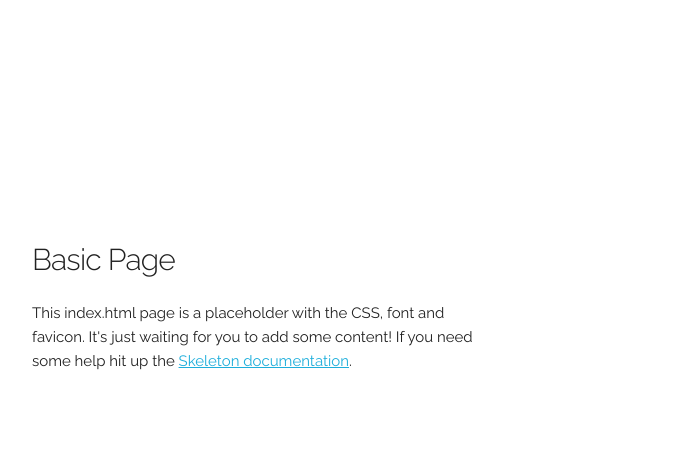
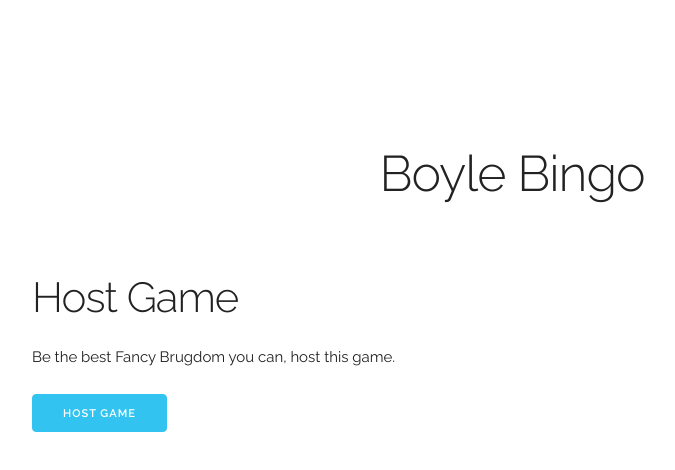
Before and after one commit to jorzhikgit/game-site, a plain HTML site: page index.html in a window 1280 px wide. Shown: the whole page, without its empty margins (128-803 px from the left). Drawn offline with Linux system fonts and the light colour scheme.

Commit message:
Created a simple page with a button that can be used to host a game

```diff
--- a/css/skeleton.css
+++ b/css/skeleton.css
@@ -369,6 +369,10 @@ form {
   float: right; }
 .u-pull-left {
   float: left; }
+.u-text-center {
+  text-align: center; }
+.u-block-center {
+  margin: inherit auto; }
 
 
 /* Misc
--- a/index.html
+++ b/index.html
@@ -2,45 +2,34 @@
 <html lang="en">
 <head>
 
-  <!-- Basic Page Needs
-  –––––––––––––––––––––––––––––––––––––––––––––––––– -->
   <meta charset="utf-8">
-  <title>Your page title here :)</title>
-  <meta name="description" content="">
-  <meta name="author" content="">
-
-  <!-- Mobile Specific Metas
-  –––––––––––––––––––––––––––––––––––––––––––––––––– -->
+  <title>Boyle Bingo</title>
+  <meta name="description" content="The digital version of Boyle Bingo from Brooklyn Nine-Nine">
   <meta name="viewport" content="width=device-width, initial-scale=1">
 
-  <!-- FONT
-  –––––––––––––––––––––––––––––––––––––––––––––––––– -->
   <link href="//fonts.googleapis.com/css?family=Raleway:400,300,600" rel="stylesheet" type="text/css">
-
-  <!-- CSS
-  –––––––––––––––––––––––––––––––––––––––––––––––––– -->
   <link rel="stylesheet" href="css/normalize.css">
   <link rel="stylesheet" href="css/skeleton.css">
 
-  <!-- Favicon
-  –––––––––––––––––––––––––––––––––––––––––––––––––– -->
   <link rel="icon" type="image/png" href="images/favicon.png">
 
 </head>
 <body>
 
-  <!-- Primary Page Layout
-  –––––––––––––––––––––––––––––––––––––––––––––––––– -->
   <div class="container">
     <div class="row">
-      <div class="one-half column" style="margin-top: 25%">
-        <h4>Basic Page</h4>
-        <p>This index.html page is a placeholder with the CSS, font and favicon. It's just waiting for you to add some content! If you need some help hit up the <a href="http://www.getskeleton.com">Skeleton documentation</a>.</p>
+      <div class="twelve columns" style="margin-top: 15%">
+        <h1 class="u-text-center">Boyle Bingo</h1>
+      </div>
+    </div>
+    <div class="row">
+      <div class="one-half column" style="margin-top: 5%">
+        <h2>Host Game</h2>
+        <p>Be the best Fancy Brugdom you can, host this game.</p>
+        <a class="button button-primary" id="host-game" href="#">Host Game</a>
       </div>
     </div>
   </div>
 
-<!-- End Document
-  –––––––––––––––––––––––––––––––––––––––––––––––––– -->
 </body>
 </html>
```
